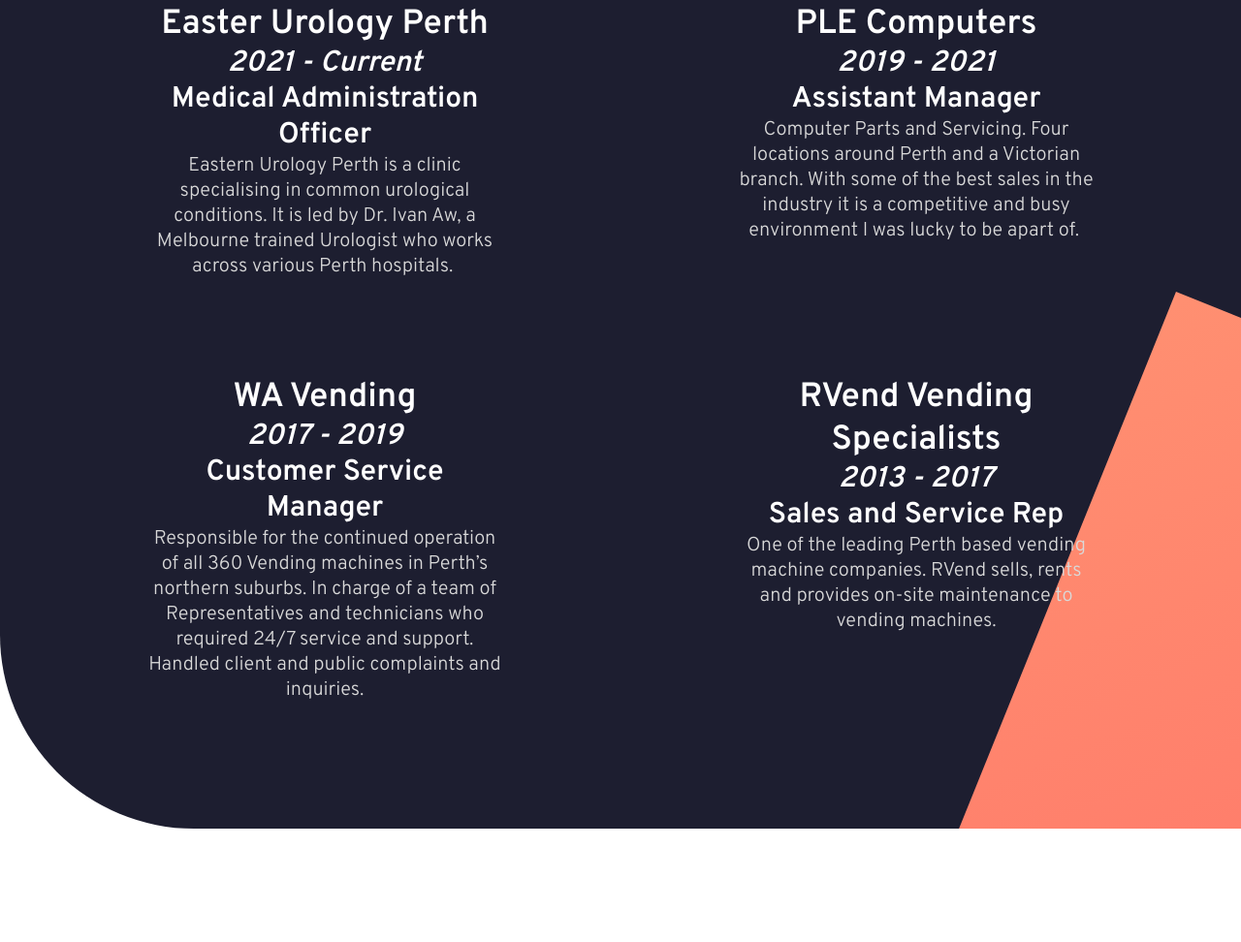
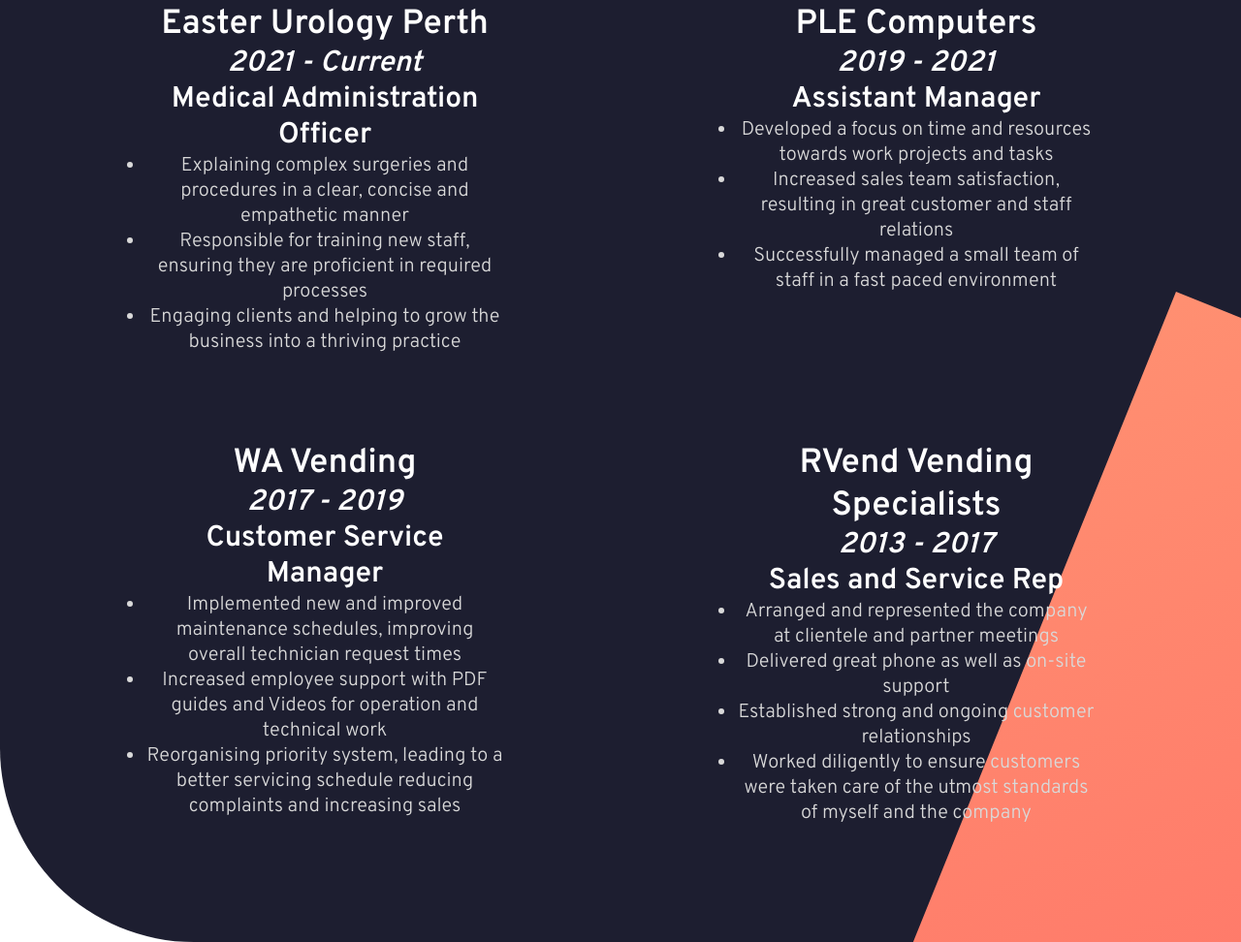
Before and after one commit to jwormald/resume, a plain HTML site: page index.html in a window 1280 px wide. Shown: the part 1690-2662 px from the top of the page at 97% size. Drawn offline with Linux system fonts and the light colour scheme.

Commit message:
Resume
completed new job hx and minor bugs

```diff
--- a/index.html
+++ b/index.html
@@ -46,7 +46,7 @@
             <div class="main-skills">
                 <div class="main-skills-dev">
                     <h3>Development Skill Set</h3>
-                    <h5>Great Understanding of;</h5>
+                    <h5>Great Understanding of</h5>
                     <ul>
                         <li>HTML</li>
                         <li>CSS, Grid and Flex</li>
@@ -54,7 +54,7 @@
                         <li>Node.js</li>                    <li>Responsive Design</li>
                     </ul>
                     <div class="main-skills-extra">
-                        <h5>Basic understanding of;</h5>
+                        <h5>Basic understanding of</h5>
                         <ul>
                             <li>Python</li>
                             <li>Mongoose, MongoDB</li>
@@ -89,22 +89,39 @@
         <div class="blurb blurb-hx">
             <h3>Easter Urology Perth<span> 2021 - Current</span></h3>
             <h4>Medical Administration Officer</h4>
-            <p>Eastern Urology Perth is a clinic specialising in common urological conditions. It is led by Dr. Ivan Aw, a Melbourne trained Urologist who works across various Perth hospitals.  </p>
+            <ul>
+                <li>Explaining complex surgeries and procedures in a clear, concise and empathetic manner</li>
+                <li>Responsible for training new staff, ensuring they are proficient in required processes</li>
+                <li>Engaging clients and helping to grow the business into a thriving practice</li>
+            </ul>
         </div>
         <div class="blurb blurb-hx">
             <h3>PLE Computers<span> 2019 - 2021</span></h3>
             <h4>Assistant Manager</h4>
-            <p>Computer Parts and Servicing. Four locations around Perth and a Victorian branch. With some of the best sales in the industry it is a competitive and busy environment I was lucky to be apart of.  </p>
+            <ul>
+                <li>Developed a focus on time and resources towards work projects and tasks</li>
+                <li>Increased sales team satisfaction, resulting in great customer and staff relations</li>
+                <li>Successfully managed a small team of staff in a fast paced environment</li>
+            </ul>
         </div>
         <div class="blurb blurb-hx">
             <h3>WA Vending<span> 2017 - 2019</span></h3>
             <h4>Customer Service Manager</h4>
-            <p>Responsible for the continued operation of all 360 Vending machines in Perth’s northern suburbs. In charge of a team of Representatives and technicians who required 24/7 service and support. Handled client and public complaints and inquiries.</p>
+            <ul>
+                <li>Implemented new and improved maintenance schedules, improving overall technician request times</li>
+                <li>Increased employee support with PDF guides and Videos for operation and technical work</li>
+                <li>Reorganising priority system, leading to a better servicing schedule reducing complaints and increasing sales</li>
+            </ul>
         </div>
         <div class="blurb blurb-hx">
             <h3>RVend Vending Specialists<span> 2013 - 2017</span></h3>
             <h4>Sales and Service Rep</h4>
-            <p>One of the leading Perth based vending machine companies. RVend sells, rents and provides on-site maintenance to vending machines.</p>
+            <ul>
+                <li>Arranged and represented the company at clientele and partner meetings</li>
+                <li>Delivered great phone as well as on-site support</li>
+                <li>Established strong and ongoing customer relationships</li>
+                <li>Worked diligently to ensure customers were taken care of the utmost standards of myself and the company</li>
+            </ul>
         </div>
     </div>
 
--- a/style.css
+++ b/style.css
@@ -161,8 +161,13 @@
     margin-bottom: 5rem;
 }
 
-.hx p {
+.hx li {
     color: var(--col-white-off);
+    list-style: disc;
+}
+
+.hx ul {
+    margin-bottom: 3rem;
 }
 
 .ed {
@@ -210,6 +215,7 @@
 .contact h5 {
     margin-bottom: 5rem;
     position: relative;
+    color: var(--col-white);
 }
 
 /* TODO .pulse {
@@ -262,6 +268,10 @@
     }
     h1 {
         font-size: 7rem;
+    }
+
+    .nav h3 {
+        margin-left: 3rem;
     }
 
     .main {
```
Also changed, not shown: 1 other file.
